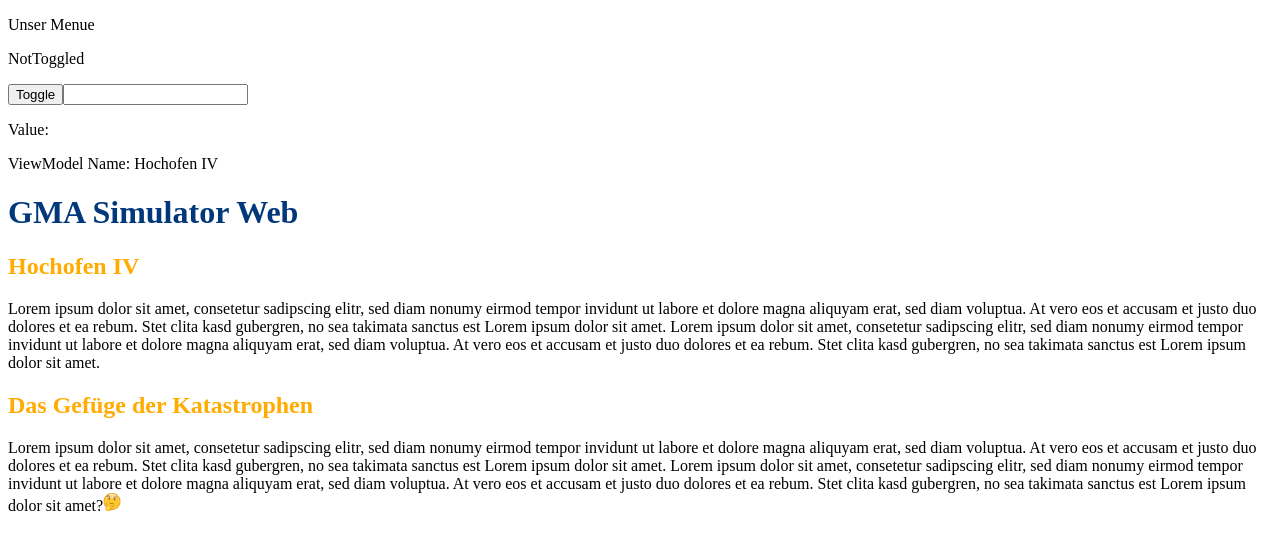
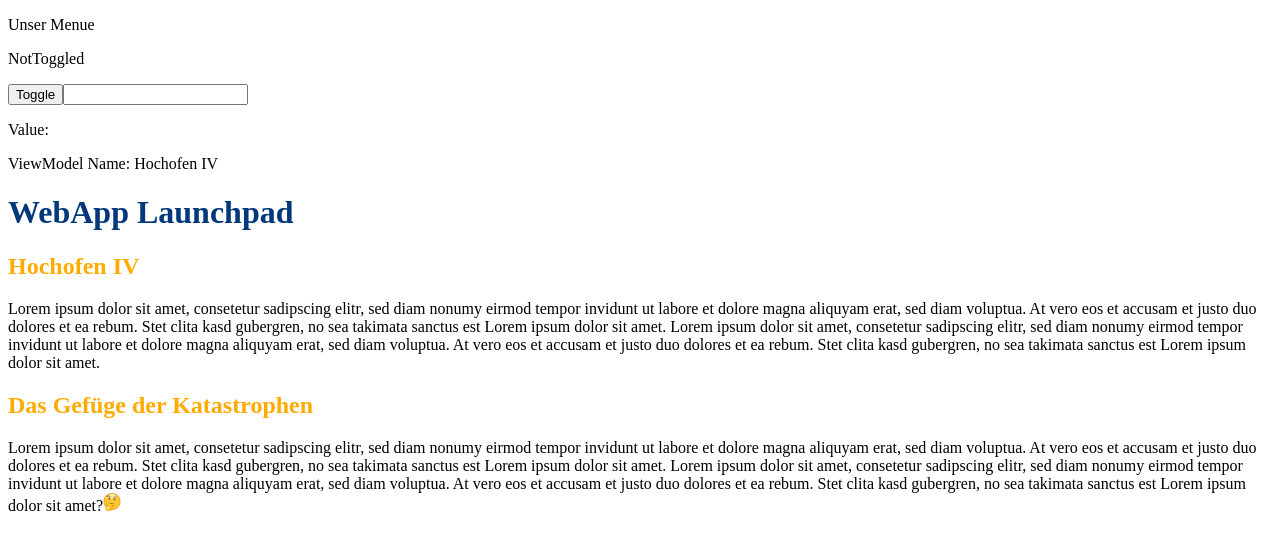
Before and after one commit to t-knapp/WebApp-Launchpad, a React app: page / in a window 1280 px wide. Shown: the top 550 px of the page. Built offline with nearby package versions, Linux system fonts and the light colour scheme.

Commit message:
Adjusted names.

```diff
--- a/src/Index.tsx
+++ b/src/Index.tsx
@@ -5,6 +5,6 @@ import App from './components/App/App';
 import MelderViewModel from './domain/viewmodels/MelderViewModel';
 
 ReactDOM.render (
-    <App title='GMA Simulator Web' viewModel={new MelderViewModel('Hochofen IV')}/>,
+    <App title='WebApp Launchpad' viewModel={new MelderViewModel('Hochofen IV')}/>,
     document.getElementById('root')
 );
--- a/tsconfig.json
+++ b/tsconfig.json
@@ -2,8 +2,8 @@
   "compilerOptions": {
     "outDir": "./dist/",
     "noImplicitAny": true,
-    "module": "ES6",
-    "target": "ES6",
+    "module": "es6",
+    "target": "es6",
     "jsx": "react",
     "sourceMap": true,
     "lib": ["es7", "dom"],
--- a/webpack.common.js
+++ b/webpack.common.js
@@ -7,7 +7,7 @@ const TSLintPlugin = require('tslint-webpack-plugin');
 module.exports = {
     mode: 'production',
     entry: {
-        'app': './src/index.tsx',
+        'app': './src/Index.tsx',
     },
     output: {
         filename: '[name].js',
```
Also changed, not shown: package.json (+2 -7 lines), 1 other file (tests, documents, lock files or other folders).
